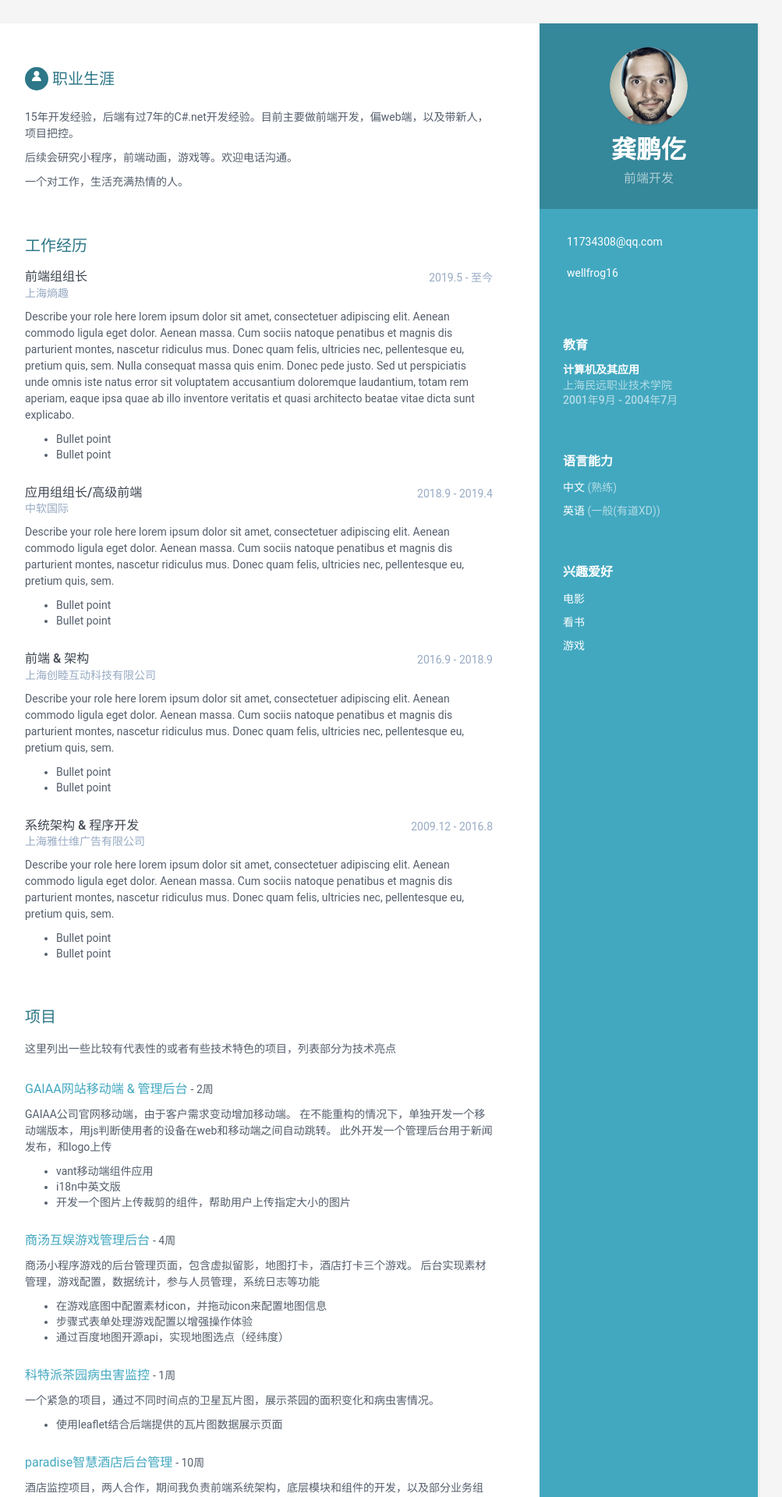
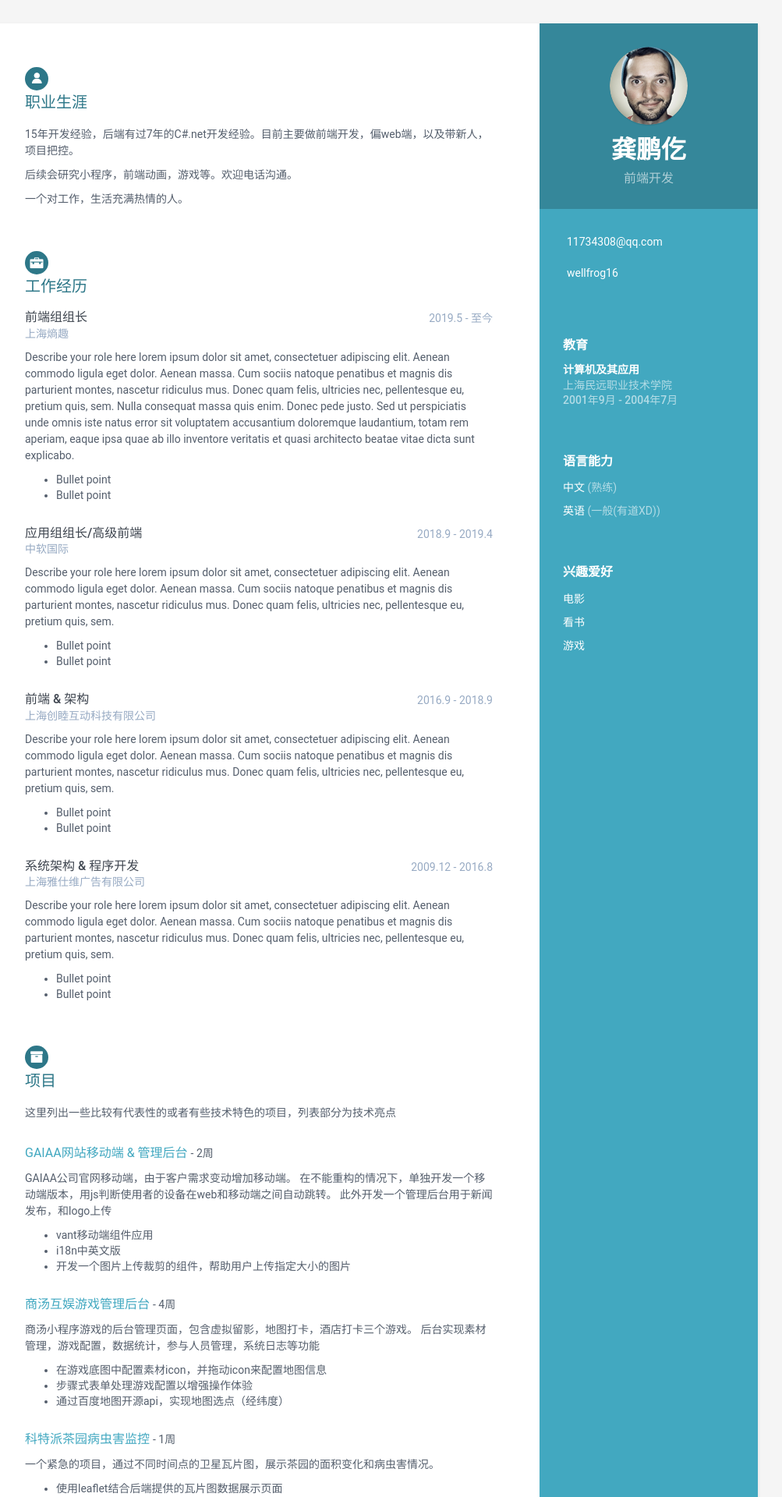
Before and after one commit to wellfrog16/cv, a Jekyll site: the page built from index.html, in a window 1280 px wide. Shown: the top 1920 px of the page at 78% size, without its empty margins (168-1171 px from the left). Built offline with Jekyll 4.4.1, drawn with Linux system fonts in a browser that asks for light colours.

Commit message:
开发更新

```diff
--- a/_includes/experiences.html
+++ b/_includes/experiences.html
@@ -2,9 +2,8 @@
 {% if experiences %}
 <section class="section experiences-section">
   <h2 class="section-title">
-    <span class="fa-stack fa-xs">
-      <i class="fas fa-circle fa-stack-2x"></i>
-      <i class="fas fa-briefcase fa-stack-1x fa-inverse"></i>
+    <span class="custom-icon">
+      <i class="iconfont icon-briefcase"></i>
     </span>
     工作经历
   </h2>
--- a/_includes/projects.html
+++ b/_includes/projects.html
@@ -3,9 +3,8 @@
 <section class="section projects-section">
 
   <h2 class="section-title">
-    <span class="fa-stack fa-xs">
-      <i class="fas fa-circle fa-stack-2x"></i>
-      <i class="fas fa-archive fa-stack-1x fa-inverse"></i>
+    <span class="custom-icon">
+      <i class="iconfont icon-archive"></i>
     </span>
     {{ projects.title }}
   </h2>
--- a/_includes/skills.html
+++ b/_includes/skills.html
@@ -3,9 +3,8 @@
 <section class="skills-section section">
 
   <h2 class="section-title">
-    <span class="fa-stack fa-xs">
-      <i class="fas fa-circle fa-stack-2x"></i>
-      <i class="fas fa-wrench fa-stack-1x fa-inverse"></i>
+    <span class="custom-icon">
+      <i class="iconfont icon-wrench"></i>
     </span>
     {{ skills.title }}
   </h2>
--- a/_sass/_base.scss
+++ b/_sass/_base.scss
@@ -168,7 +168,9 @@ p {
         margin-bottom: 20px;
 
         .custom-icon {
-            display: inline-block;
+            display: flex;
+            align-items: center;
+            justify-content: center;
             width: 30px;
             height: 30px;
             border-radius: 30px;
@@ -178,6 +180,7 @@ p {
 
             i {
                 color: #fff;
+                font-size: 17px;
             }
         }
 
```
